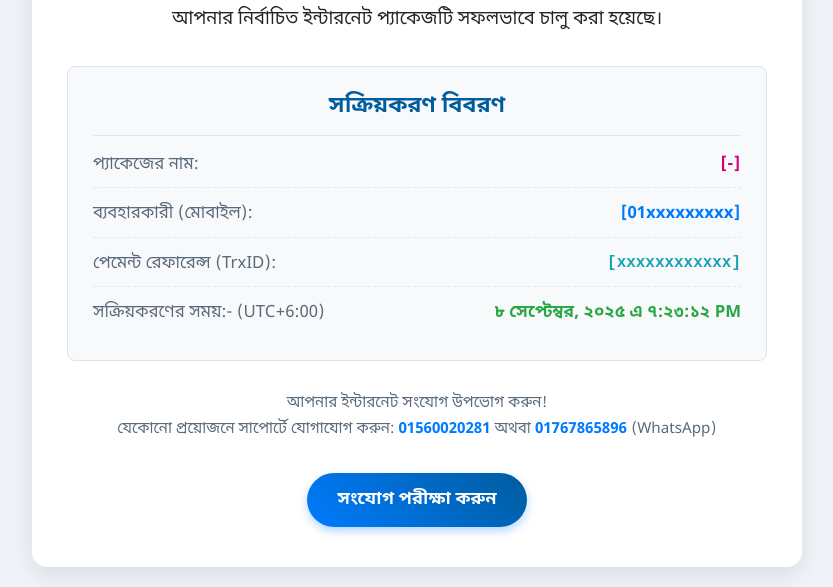
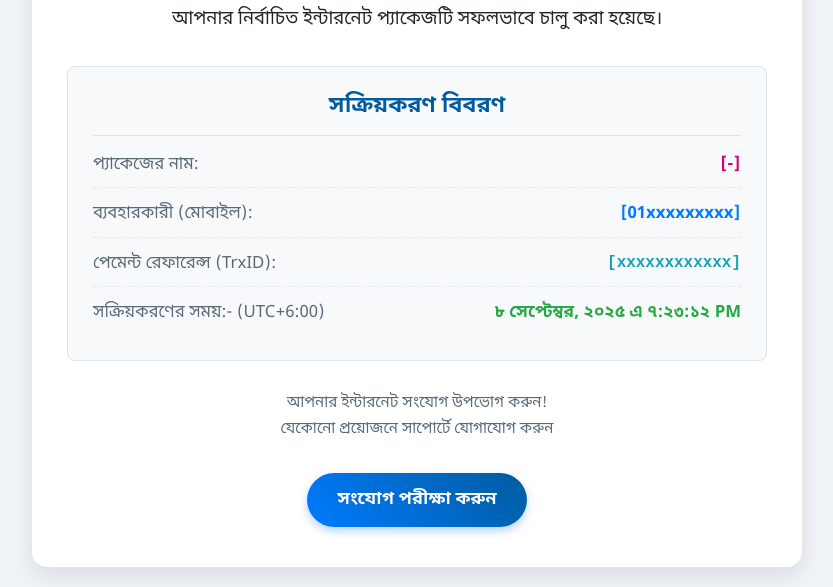
Before and after one commit to MicroticNetworkSolution/paymentsuccesful, a plain HTML site: page index.html in a window 1280 px wide. Shown: the part 407-994 px from the top of the page, without its empty margins (223-1056 px from the left). Drawn offline with Linux system fonts and the light colour scheme.

Commit message:
index.html

```diff
--- a/index.html
+++ b/index.html
@@ -228,7 +228,7 @@
 
             <div class="support-info">
                 আপনার ইন্টারনেট সংযোগ উপভোগ করুন! <br>
-                যেকোনো প্রয়োজনে সাপোর্টে যোগাযোগ করুন: <a href="tel:01560020281">01560020281</a> অথবা <a href="tel:01767865896">01767865896</a> (WhatsApp)
+                যেকোনো প্রয়োজনে সাপোর্টে যোগাযোগ করুন
             </div>
 
             <div class="actions">
```
